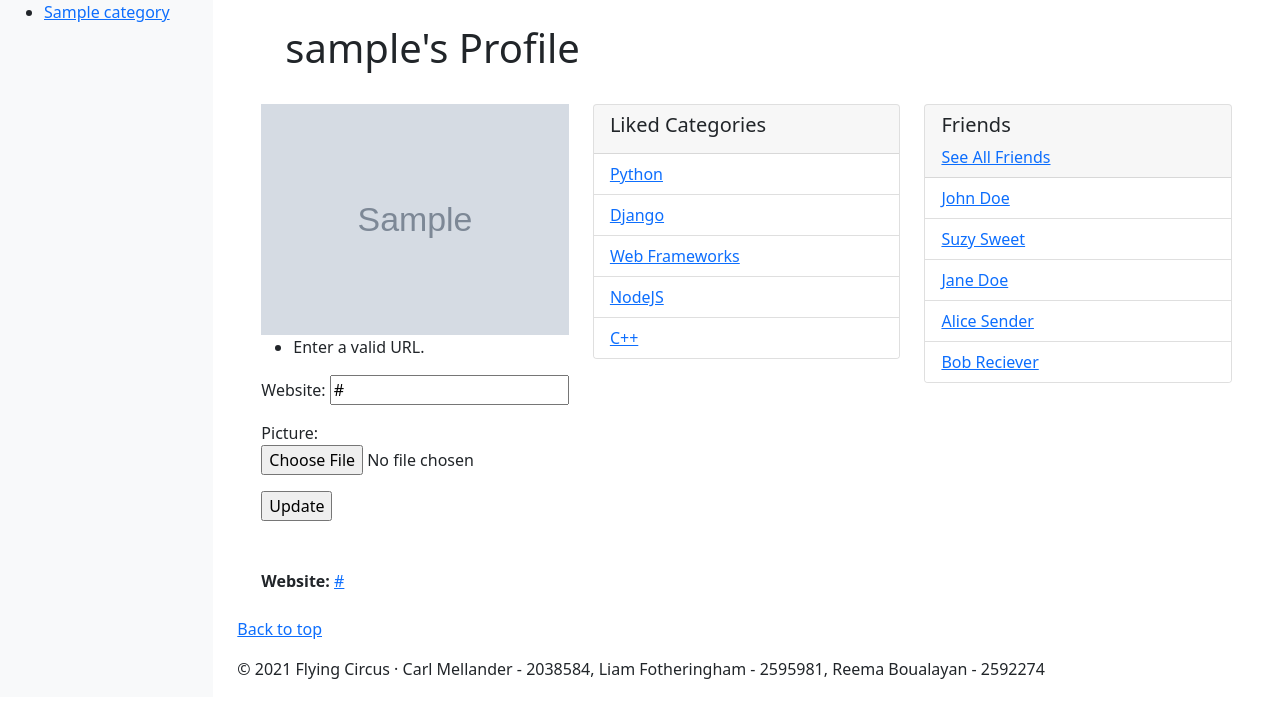
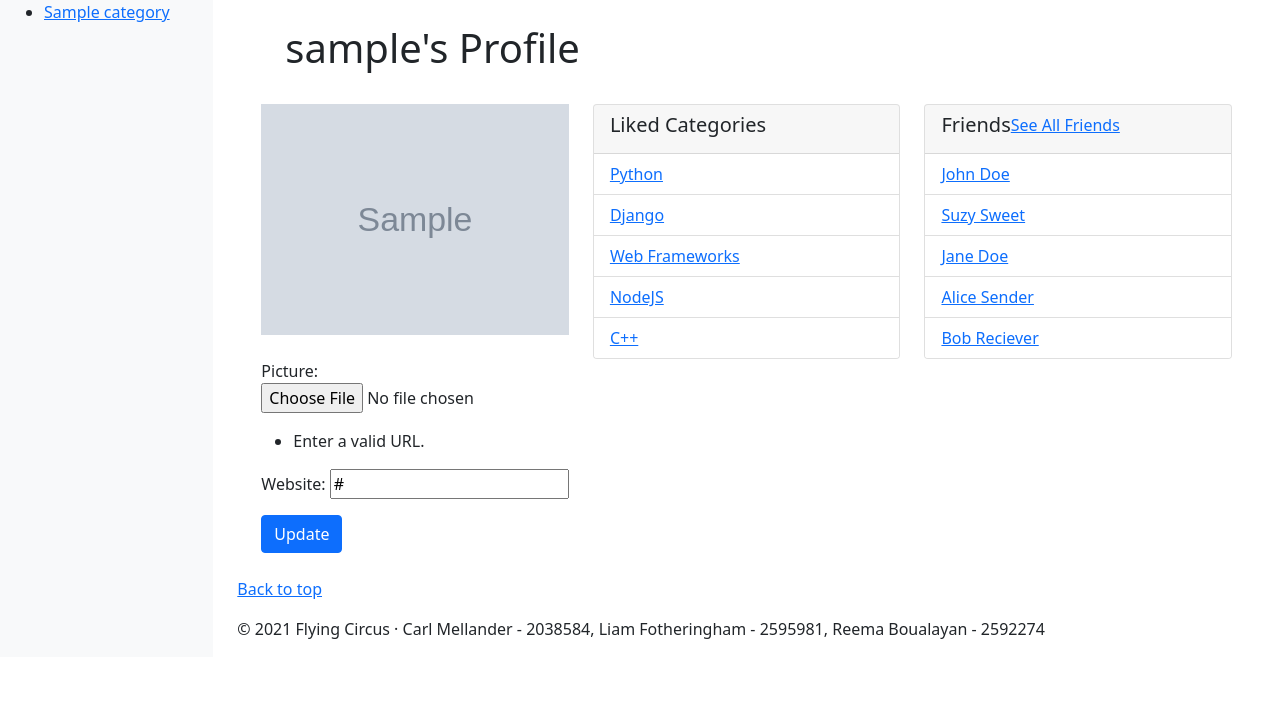
Before and after one commit to liamfotheringham/internet_technology_group_project, a Django app: a page that uses templates/rango/profile.html in a window 1280 px wide. Shown: the part 62-780 px from the top of the page. Run offline with Django 3.2, Linux system fonts and the light colour scheme; a user stored in the database is signed in; tables that the repository leaves empty hold one stand-in row (values such as "Sample post"); grey boxes marked "Sample" are stand-in pictures.

Commit message:
Tweaks to User Profile

```diff
--- a/rango/forms.py
+++ b/rango/forms.py
@@ -42,7 +42,7 @@ class UserForm(forms.ModelForm):
 class UserProfileForm(forms.ModelForm):
     class Meta:
         model = UserProfile
-        fields = ('website', 'picture',)
+        fields = ('picture', 'website',)
 
 class CommentForm(forms.ModelForm):
     text = forms.CharField(widget = forms.Textarea(
--- a/rango/views.py
+++ b/rango/views.py
@@ -229,7 +229,7 @@ class ProfileView(View):
         except:
             return redirect(reverse('rango:index'))
 
-        form = userProfileForm(request.POST, request.FILES, instance=user_profile)
+        form = UserProfileForm(request.POST, request.FILES, instance=user_profile)
 
         if form.is_valid():
             form.save(commit=True)
--- a/static/style.css
+++ b/static/style.css
@@ -1,5 +1,3 @@
 .custom-inline{
-    display: flex;
-    justify-content: space-between;
-    display: inline;
+    display:flex !important;
 }
--- a/templates/rango/profile.html
+++ b/templates/rango/profile.html
@@ -7,8 +7,11 @@
 
 {% block body_block %}
     <div class="jumbotron p-4">
-        <div class="container">
+        <div class="container custom-inline">
             <h1 class="jumbotron-heading">{{selected_user.username}}'s Profile</h1>
+            {% if request.user.is_authenticated and selected_user != user %}
+                <input class="btn btn-primary" type="submit" value="Add/Remove">
+            {% endif %}
         </div>
     </div>
     <div class="container">
@@ -19,18 +22,18 @@
                 {% else %}
                     <img class="img-fluid" src="{% static 'images/default_user.jpg' %}" alt="{{selected_user.username}}'s Profile Picture">
                 {% endif %}
-
+                <br />
+                <br />
                 {% if selected_user == user %}
                     <form action="." method="post" enctype="multipart/form-data">
                         {% csrf_token %}
                         {{form.as_p}}
 
-                        <input type="submit" value="Update">
+                        <input class="btn btn-primary" type="submit" value="Update">
                     </form>
+                {% else %}
+                    <strong>Website: </strong><a href="{{ user_profile.website }}">{{ user_profile.website }}</a>
                 {% endif %}
-                <br />
-                <br />
-                <strong>Website: </strong><a href="{{ user_profile.website }}">{{ user_profile.website }}</a>
 
             </div>
             <div class="col-md-4">
@@ -51,7 +54,7 @@
             <div class="col-md-4">
                 <div class="card">
                     <div class="card-header">
-                        <div class="custom-inline"><h5>Friends</h5> <a href="#">See All Friends</a></div>
+                        <div class="custom-inline"><h5>Friends</h5><a href="#">See All Friends</a></div>
                     </div>
                     <ul class="list-group list-group-flush">
                         <li class="list-group-item"><a href="#">John Doe</a></li>
```
